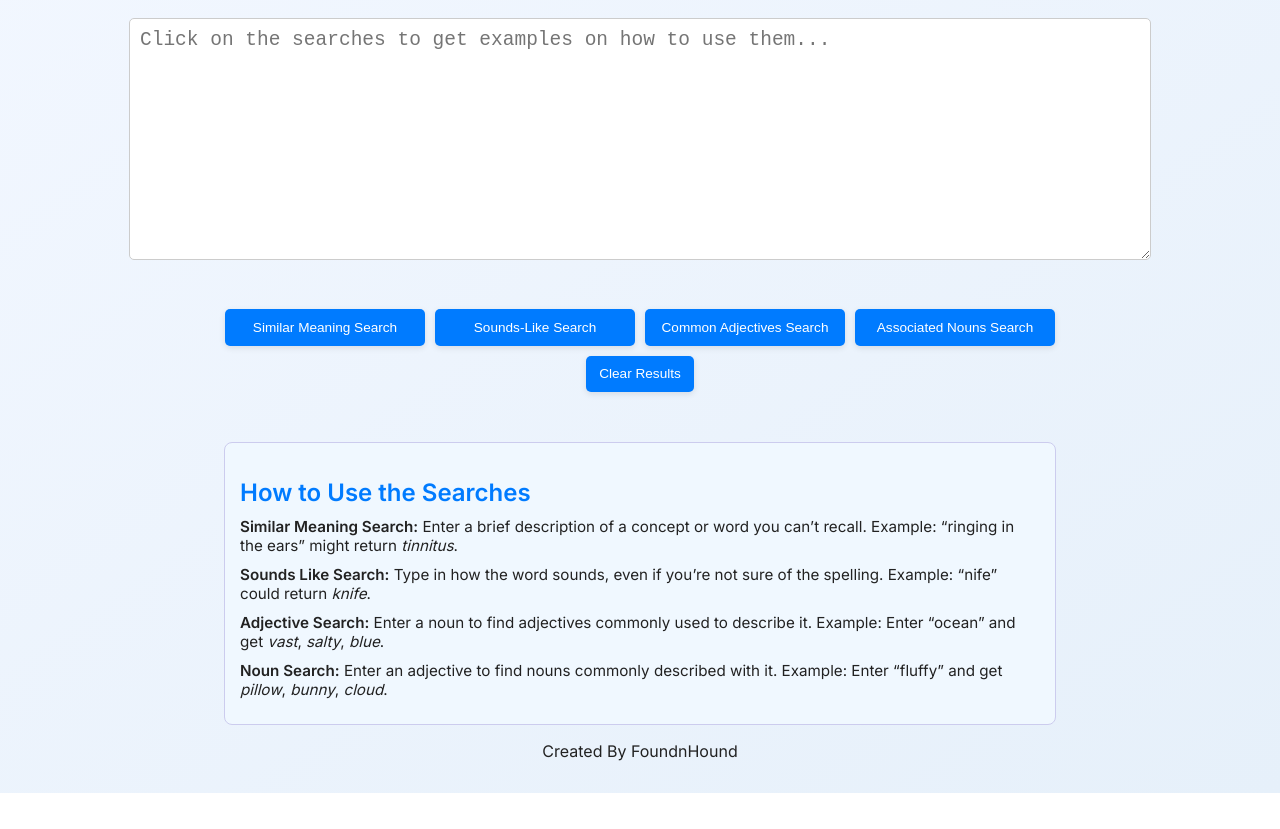
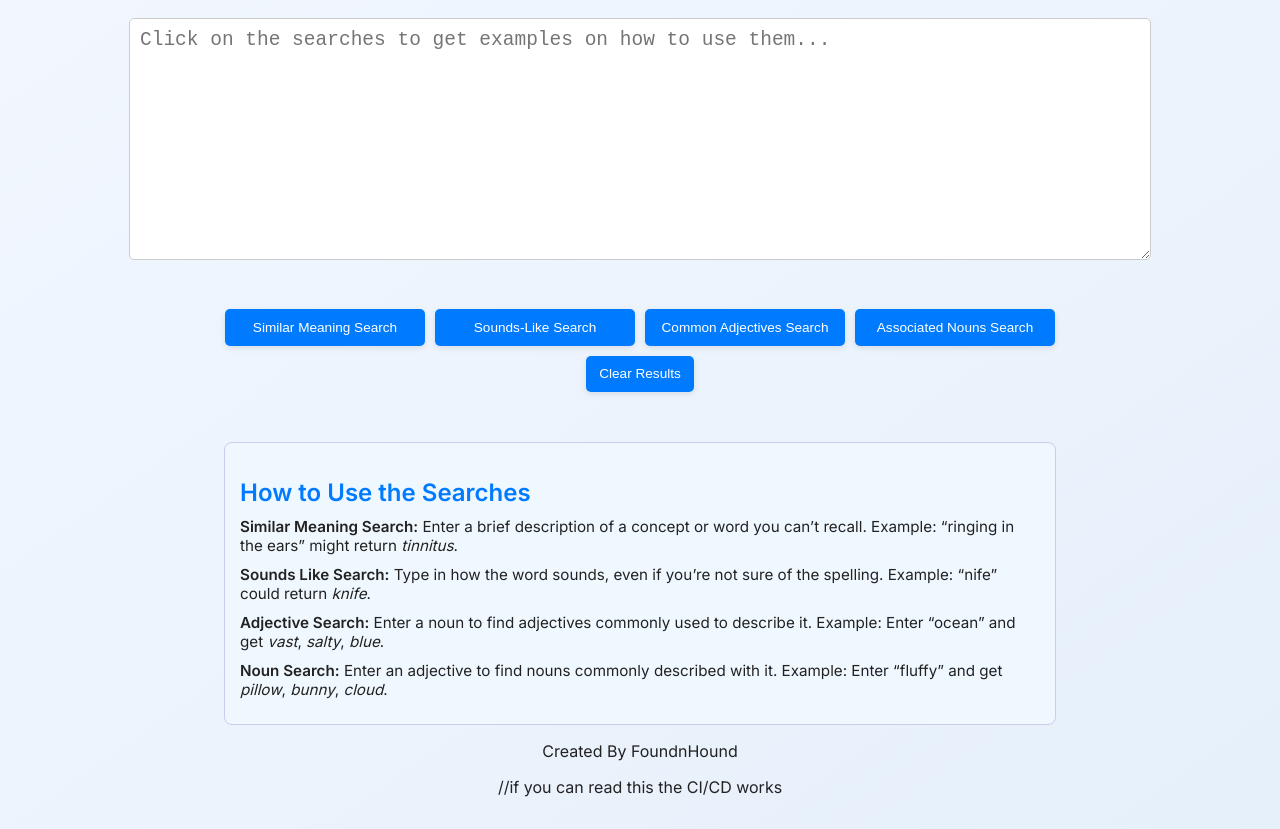
Before and after one commit to FoundnHound/ReverseSearch, a website: page public/index.html in a window 1280 px wide. Shown: the part 74-903 px from the top of the page. Before the commit the page ends 867 px from the top, so only its background shows below. Drawn offline with Linux system fonts and the light colour scheme.

Commit message:
Update index.html

```diff
--- a/public/index.html
+++ b/public/index.html
@@ -46,7 +46,6 @@
     <p>
       Created By FoundnHound
     </p>
-    <script src="functions.js"></script>
+    <script src="functions.js"></script> //if you can read this the CI/CD works
   </body>
-
   </html>
```
